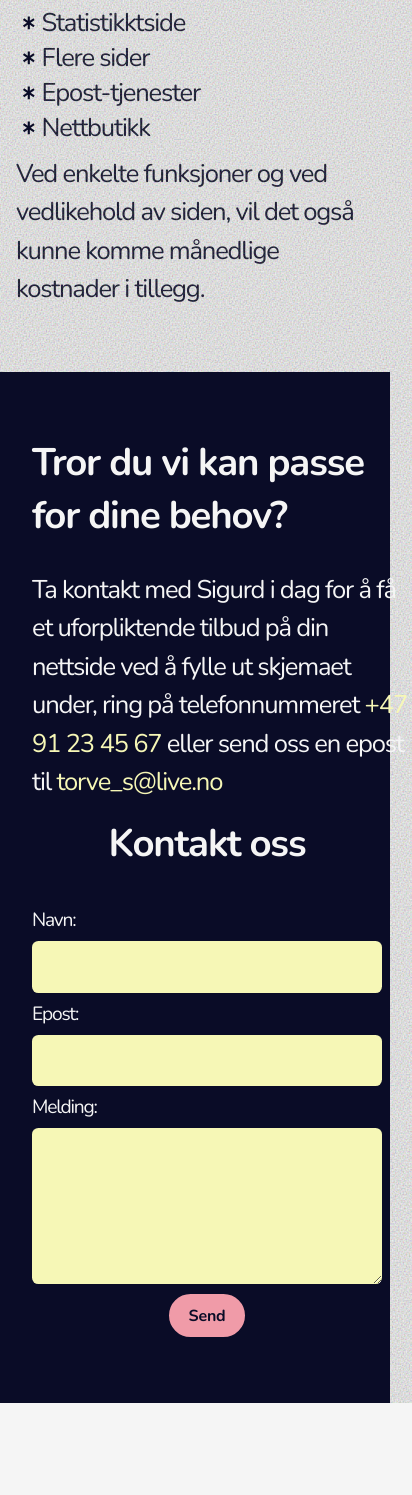
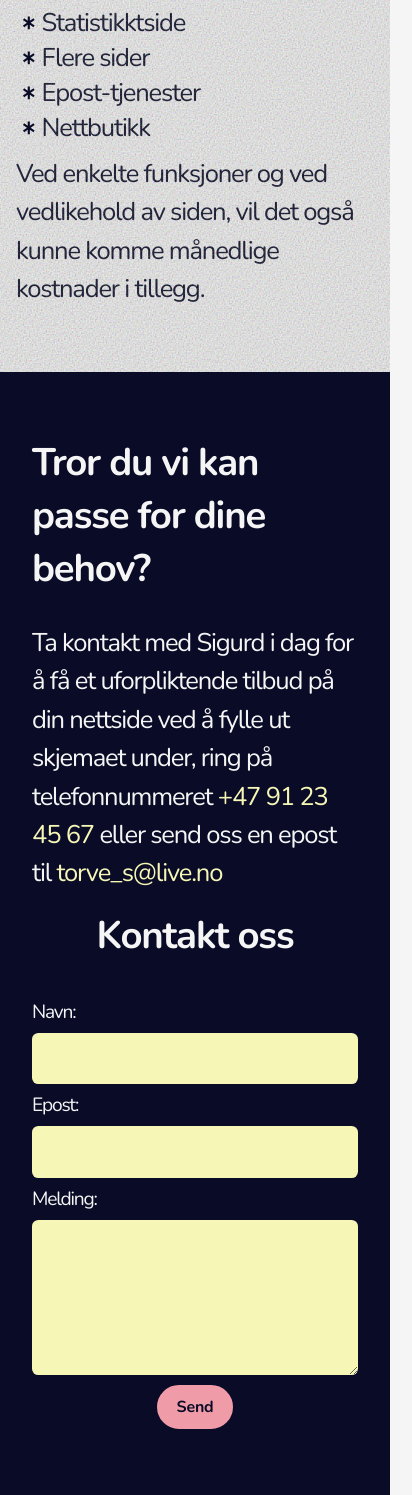
Before and after one commit to sitsae/verk, a React (Vite) app: page / in a window 390 px wide. Shown: the part 5444-6939 px from the top of the page, 412 px wide, since content can reach past the window. Before the commit the page ends 6847 px from the top, so only its background shows below. Built offline with nearby package versions, Linux system fonts and the light colour scheme.

Commit message:
refactor contact section styles; adjust widths and flex properties for better responsiveness

```diff
--- a/src/assets/globalStyles.css
+++ b/src/assets/globalStyles.css
@@ -409,17 +409,15 @@ footer {
   flex-wrap: wrap;
 }
 #contact-text {
-  min-width: 380px;
-  max-width: 50%;
+  flex-basis: 50%;
 }
-#contact {
-  width: 380px;
-}
+
 #contact {
   display: flex;
   flex-direction: column;
   justify-content: center;
   align-items: center;
+  flex-basis: 350px;
   gap: 1rem;
 }
 #contact form {
@@ -428,7 +426,7 @@ footer {
   justify-content: center;
   align-items: center;
   gap: 0.5rem;
-  width: 350px;
+  width: 100%;
 }
 #contact form > input,
 label,
@@ -513,4 +511,7 @@ textarea {
     width: calc(100%);
     margin: 0 auto;
   }
+  #contact-text {
+    flex-basis: 100%;
+  }
 }
```
